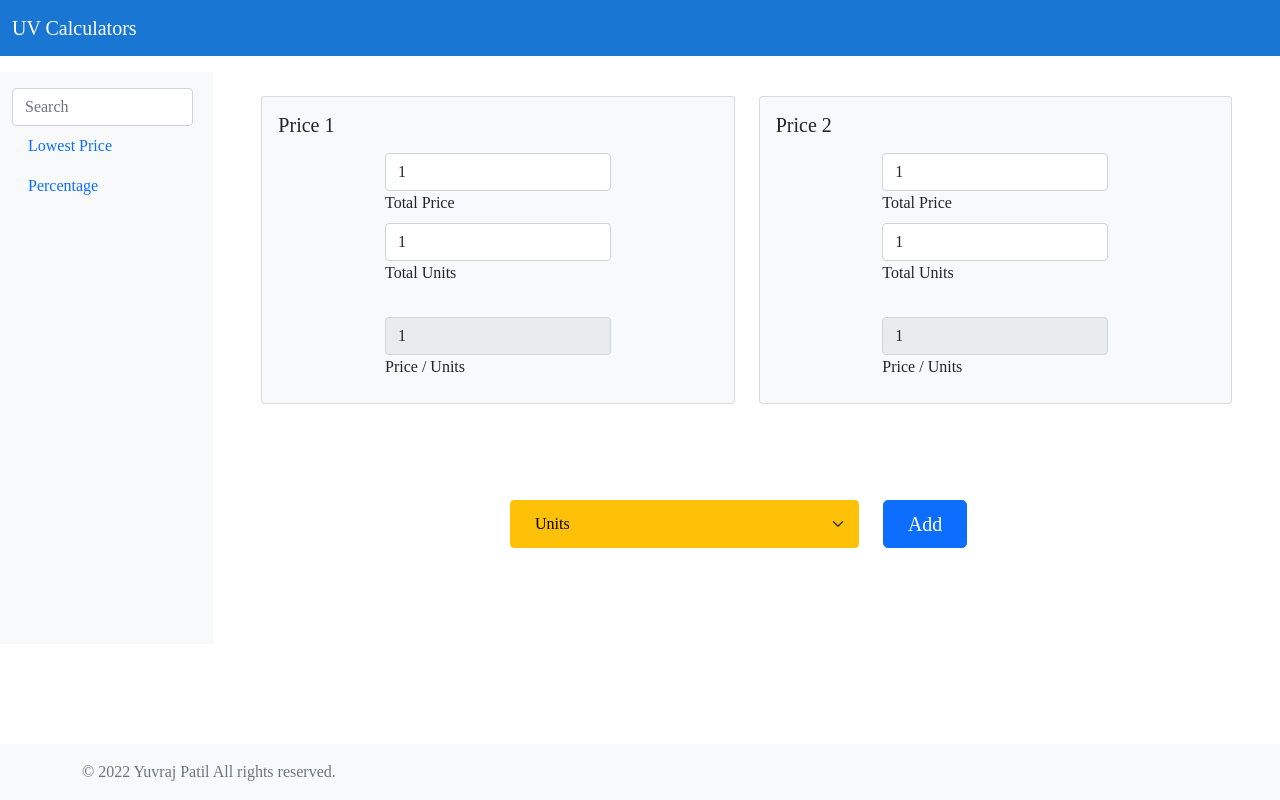
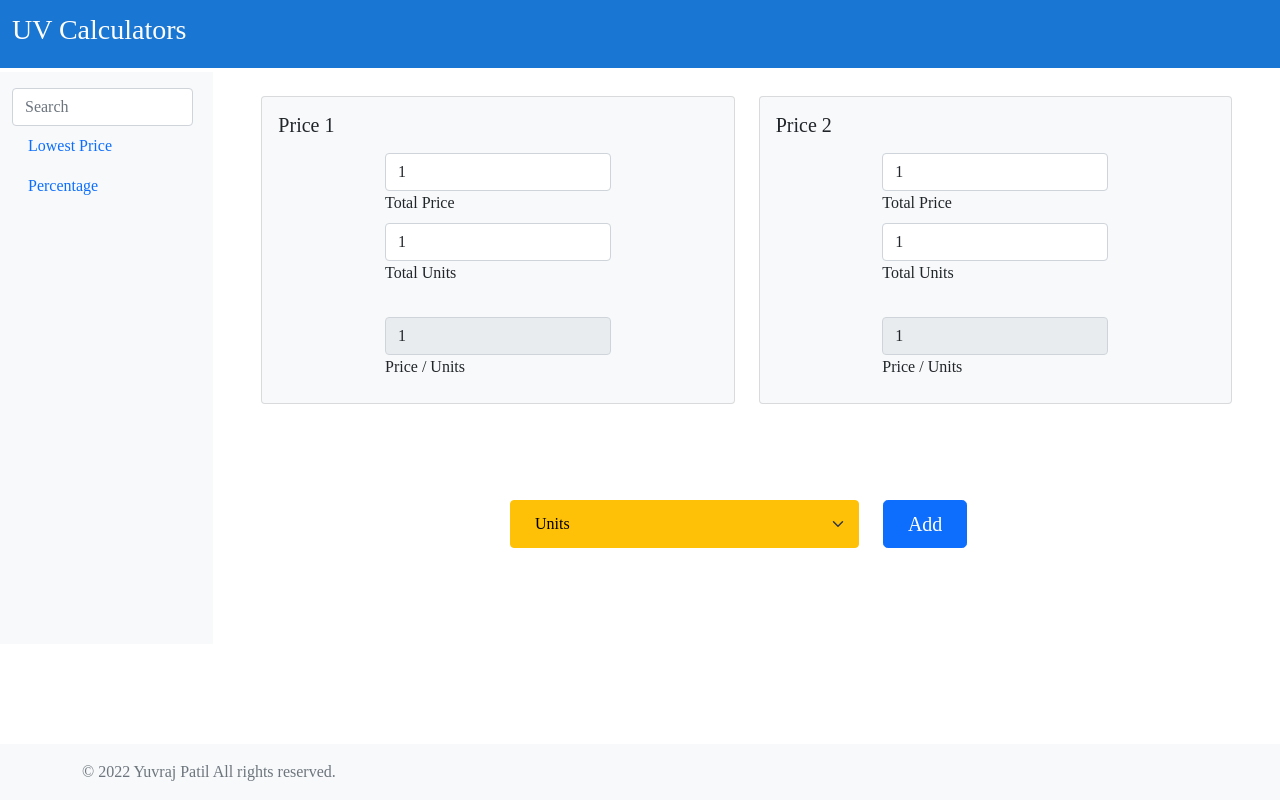
Before and after one commit to night-fury-rider/uv-calculators, a React (Create React App) app: page /lowest-price in a window 1280 px wide. Built offline with nearby package versions, Linux system fonts and the light colour scheme.

Commit message:
Updated styles of header and percentage component.

```diff
--- a/src/components/Core/UVHeader/UVHeader.jsx
+++ b/src/components/Core/UVHeader/UVHeader.jsx
@@ -8,7 +8,7 @@ const UVHeader = props => {
           <a href={props.href}
             target="_blank"
             rel="noreferrer"
-            className="navbar-brand cursorPointer">{props.title}</a>
+            className="navbar-brand cursorPointer"><h3>{props.title}</h3></a>
           <button className="navbar-toggler" type="button" data-bs-toggle="collapse" data-bs-target="#navbarCollapse" aria-controls="navbarCollapse" aria-expanded="false" aria-label="Toggle navigation">
             <span className="navbar-toggler-icon"></span>
           </button>
--- a/src/components/calculators/PercentageCalculator/PercentageCalculator.css
+++ b/src/components/calculators/PercentageCalculator/PercentageCalculator.css
@@ -6,6 +6,10 @@
 
 .uv-result span {
   word-break: break-word;
+}
+
+.uv-percentage-container {
+  margin-top: 2rem;
 }
 
 .uv-percentage-calculator {
```
